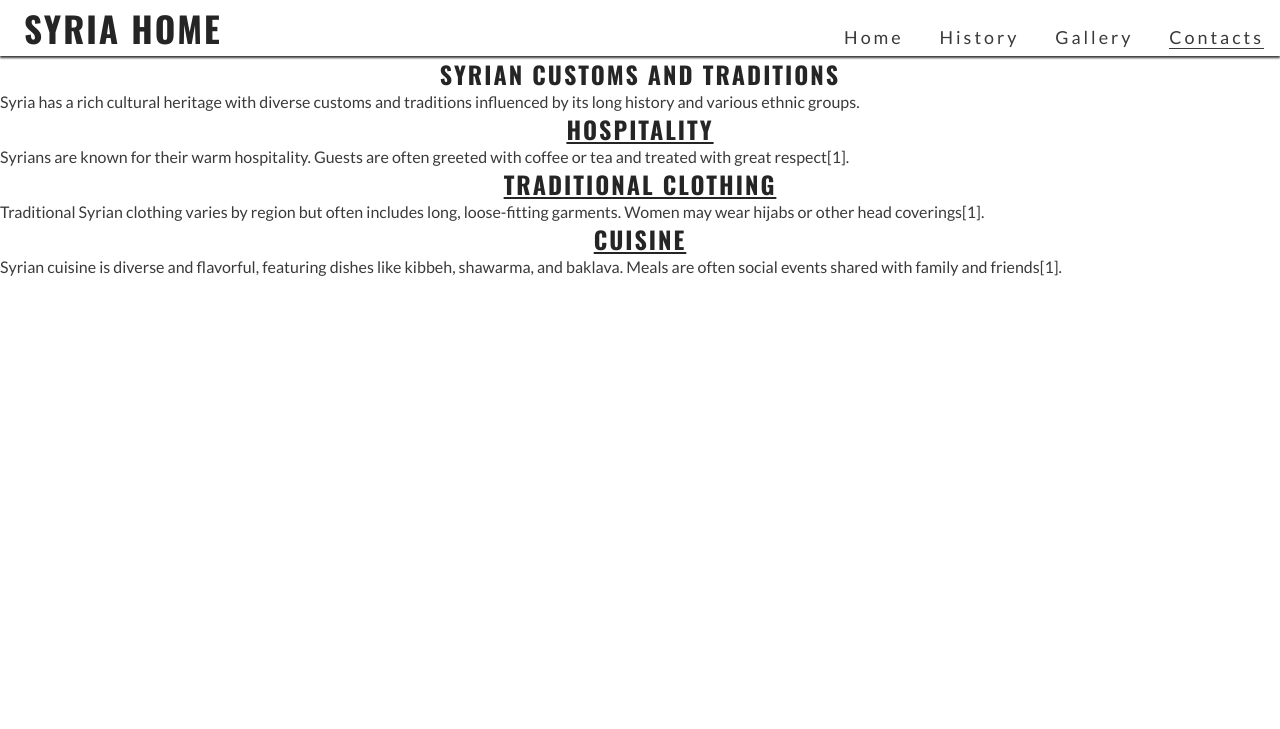
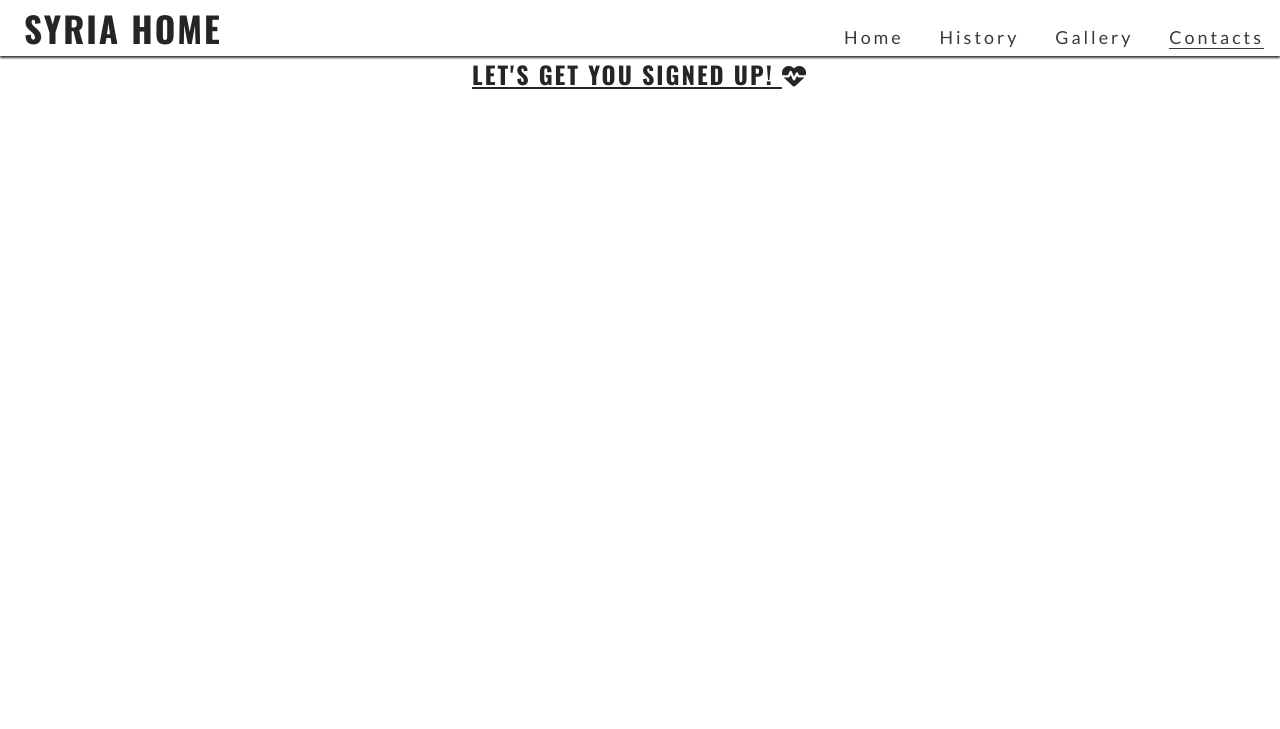
Before and after one commit to kasemdeautsch/Portfolio-1, a plain HTML site: page contacts.html in a window 1280 px wide. Shown: the top 729 px of the page. Drawn offline with nearby package versions, Linux system fonts and the light colour scheme.

Commit message:
add basic form

```diff
--- a/assets/css/style.css
+++ b/assets/css/style.css
@@ -168,18 +168,13 @@ footer {
         margin: 0.5rem;
     }
 
-    main {
-        margin-top1: 76px;
-    }
 
+    /*Gallery*/
     #photos {
         column-count: 3;
 
     }
 
-    main1 {
-        margin-top: 0;
-    }
 
     #cover-text p {
         margin-right: 180px;
--- a/contacts.html
+++ b/contacts.html
@@ -29,19 +29,14 @@
     </header>
     <!--Main-->
     <main>
-        <section>
-            <h1>Syrian Customs and Traditions</h1>
-            <p>Syria has a rich cultural heritage with diverse customs and traditions influenced by its long history and
-                various ethnic groups.</p>
-            <h2>Hospitality</h2>
-            <p>Syrians are known for their warm hospitality. Guests are often greeted with coffee or tea and treated
-                with great respect[1].</p>
-            <h2>Traditional Clothing</h2>
-            <p>Traditional Syrian clothing varies by region but often includes long, loose-fitting garments. Women may
-                wear hijabs or other head coverings[1].</p>
-            <h2>Cuisine</h2>
-            <p>Syrian cuisine is diverse and flavorful, featuring dishes like kibbeh, shawarma, and baklava. Meals are
-                often social events shared with family and friends[1].</p>
+        <section id="signup">
+            <form action="https://formdump.codeinstitute.net" id="signup-form" method="post">
+                <h2>Let's get you signed up!
+                    <i class="fa-solid fa-heart-pulse"></i>
+                </h2>
+
+            </form>
+
         </section>
     </main>
     <!--Footer-->
```
